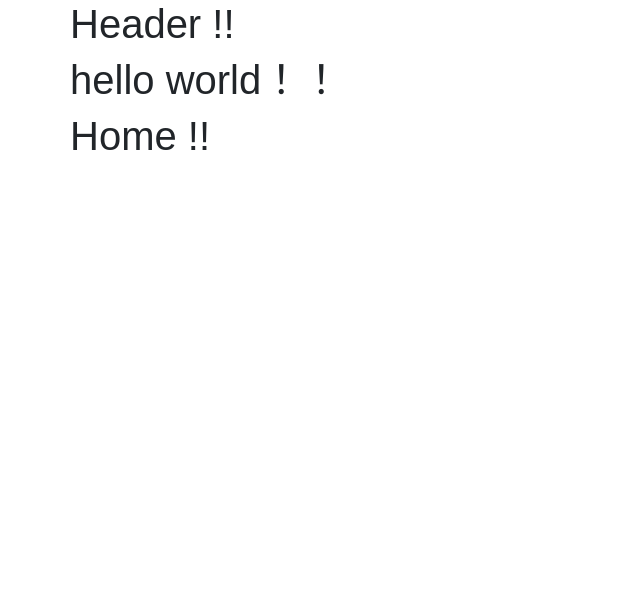
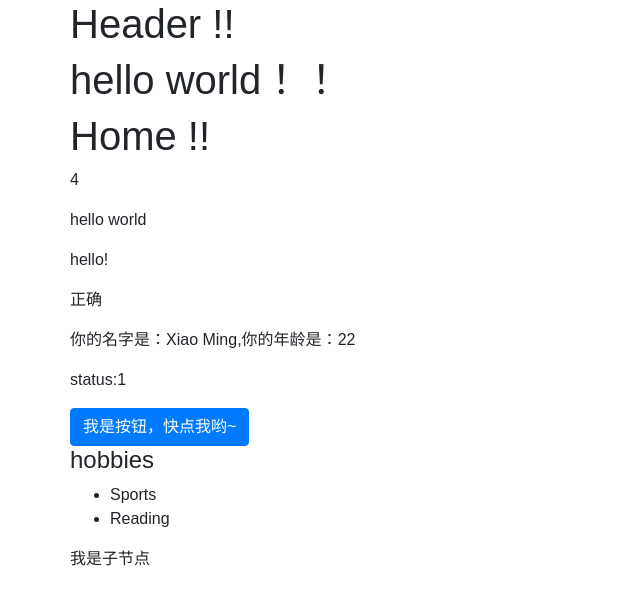
Before and after one commit to wuyanshen/hello-react, a React (Create React App) app: page / in a window 1280 px wide. Shown: the top 604 px of the page, without its empty margins (0-640 px from the left). Built offline with nearby package versions, Linux system fonts and the light colour scheme.

Commit message:
six commit

```diff
--- a/src/App.js
+++ b/src/App.js
@@ -5,6 +5,10 @@ import Home from './components/Home';
 
 class App extends Component {
   render() {
+    const user={
+      name:"Xiao hong",
+      hobbies:["Sports","Reading"]
+    }
     return (
       <div className="container">
         <div className="row">
@@ -19,7 +23,9 @@ class App extends Component {
         </div>
         <div className="row">
           <div className="col-xs-1 col-xs-offset-11">
-            <Home/>
+            <Home name={"Xiao Ming"} initialAge={22} user={user}>
+              <p>我是子节点</p>
+            </Home>
           </div>
         </div>
       </div>
--- a/src/components/Home.js
+++ b/src/components/Home.js
@@ -1,15 +1,64 @@
 import React,{Component} from 'react';
+import PropTypes from 'prop-types';
 
 export default class Home extends Component{
+	constructor(props){//构造方法，初始化方法
+		super(props);
+		this.state={
+			age:props.initialAge,
+			status:0
+		}
+		setTimeout(()=>{
+			this.setState({
+				status:this.state.status+1
+			})
+		},1000)
+	}
+
+	onMakeOlder(){
+		this.setState({
+			age:this.state.age+3
+		})
+		console.log(this);
+	}
+
 	render(){
+		let content = "";
+		if(true){
+			content = "hello!";
+		}
+		console.log(this.props);
 		return(
 			<div className="container">
 				<div className="row">
 		          <div className="col-xs-1 col-xs-offset-11">
 		            <h1>Home !!</h1>
+		            <p>{2+2}</p>
+            		<p>{"hello world"}</p>
+            		<p>{content}</p>
+            		<p>{true ? "正确":"错误"}</p>
+            		<p>你的名字是：{this.props.name},你的年龄是：{this.state.age}</p>
+            		<p>status:{this.state.status}</p>
+            		<button onClick={()=>this.onMakeOlder()} className="btn btn-primary">我是按钮，快点我哟~</button>
+            		<div>
+            			<h4>hobbies</h4>
+            			<ul>
+								{this.props.user.hobbies.map((hobby,index)=><li key={index}>{hobby}</li>)}
+            			</ul>
+            		</div>
+            		<div>
+            			{this.props.children}
+            		</div>
 		          </div>
 		        </div>
 			</div>
 		);
 	}
 }
+
+Home.propTypes={
+	name:PropTypes.string,
+	age:PropTypes.number,
+	user:PropTypes.object,
+	children:PropTypes.element.isRequired
+}
```
